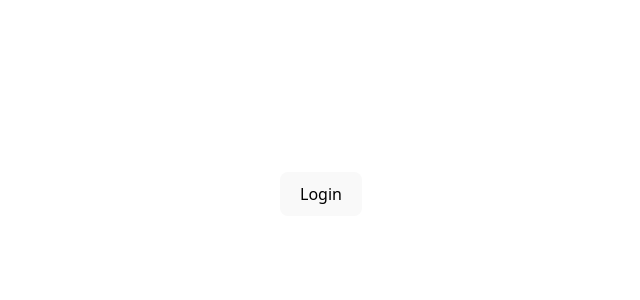
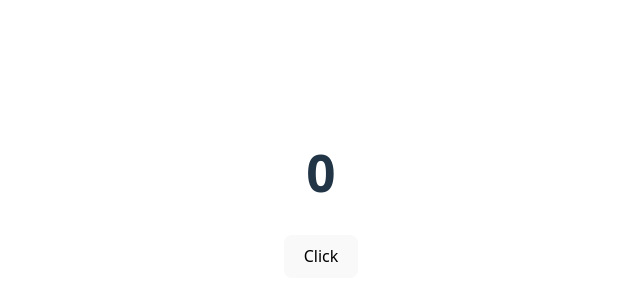
Before and after one commit to AniketDey06/react-cohort, a React (Vite) app in the folder 04/: page / in a window 1280 px wide. Shown: the part 206-506 px from the top of the page, without its empty margins (319-959 px from the left). Built offline with nearby package versions, Linux system fonts and the light colour scheme.

Commit message:
refactor: clean up unused state and effects in App component

```diff
--- a/04/src/App.jsx
+++ b/04/src/App.jsx
@@ -1,4 +1,4 @@
-import { useState } from 'react'
+import { useState, useEffect, use } from 'react'
 import reactLogo from './assets/react.svg'
 import viteLogo from '/vite.svg'
 import './App.css'
@@ -7,16 +7,37 @@ import Login from './components/Login'
 import Logout from './components/Logout'
 
 function App() {
-  const [name, setName] = useState('')
-  const [isLogedin, setisLogedin] = useState(0)
+  // const [name, setName] = useState('')
+  // const [isLogedin, setisLogedin] = useState(0)
+
+  // const handleClick = () => {
+  //   setisLogedin(!isLogedin)
+  // }
+
+  const [count, setCount] = useState(0)
+
+  useEffect(() => {
+    alert("1st render")
+  },[])
+
+  useEffect(() => {
+    alert("Count updated")
+
+    return() => {
+      alert("Count remove")
+    }
+  }, [count])
 
   const handleClick = () => {
-    setisLogedin(!isLogedin)
+    setCount(count + 1)
   }
+
 
   return(
     <>
-      {isLogedin? <Logout click={handleClick}/>: <Login click={handleClick}/>}
+      <h1>{count}</h1>
+      <button onClick={handleClick}>Click</button>
+      {/* {isLogedin? <Logout click={handleClick}/>: <Login click={handleClick}/>} */}
     </>
   )
 
```
